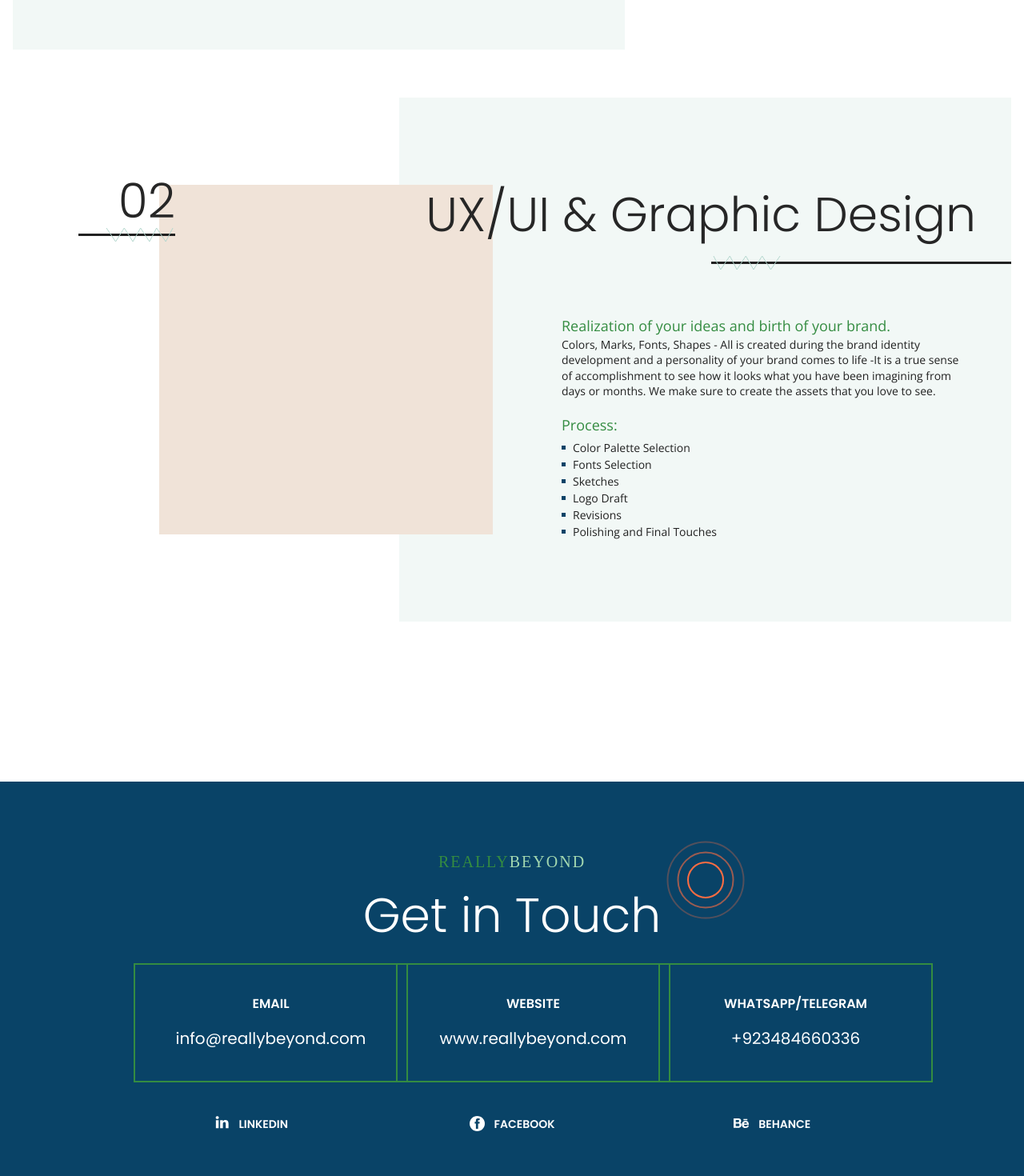
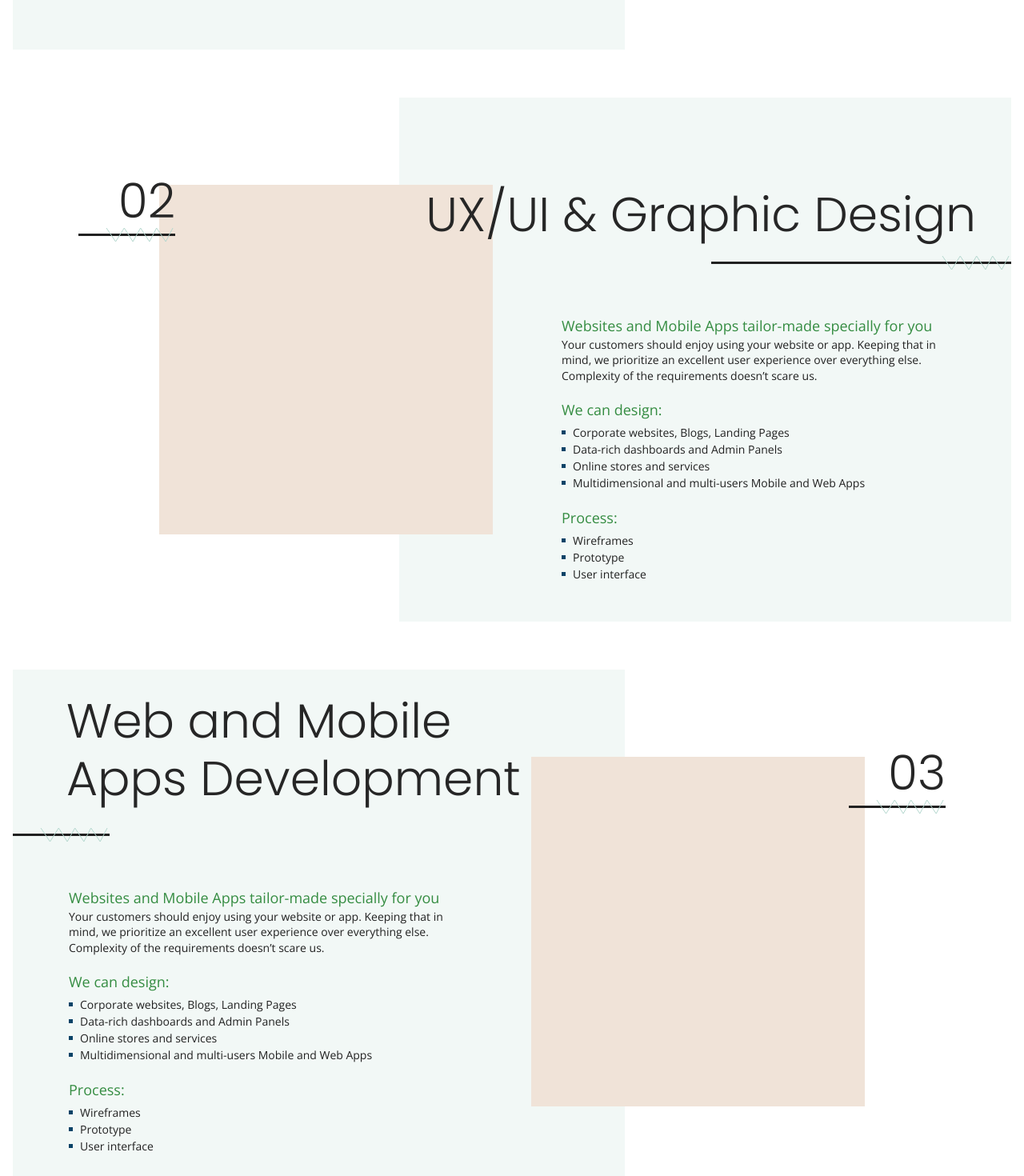
Before and after one commit to Kingkon963/reallyBeyond, a Next.js app: page /services in a window 1280 px wide. Shown: the part 940-2410 px from the top of the page at 80% size. Built offline with nearby package versions, Linux system fonts and the light colour scheme; a web font is replaced by a local one.

Commit message:
improved ServiceCard without mediaQuery

```diff
--- a/pages/services.tsx
+++ b/pages/services.tsx
@@ -56,25 +56,72 @@ const ServicesPage: NextPage = () => {
             >
               <div className="w-[298px] xsp:w-[358px] lg:w-auto mx-[12px] mt-[22px]">
                 <span className="text-[18px] text-green dark:text-black">
-                  Realization of your ideas and birth of your brand.
+                  Websites and Mobile Apps tailor-made specially for you
                 </span>
                 <p className="mt-0 text-[14px] lg:w-[498px] 3xl:w-[631px] leading-snug">
-                  Colors, Marks, Fonts, Shapes - All is created during the brand
-                  identity development and a personality of your brand comes to
-                  life -It is a true sense of accomplishment to see how it looks
-                  what you have been imagining from days or months. We make sure
-                  to create the assets that you love to see.
+                  Your customers should enjoy using your website or app. Keeping
+                  that in mind, we prioritize an excellent user experience over
+                  everything else. Complexity of the requirements doesn’t scare
+                  us.
                 </p>
+                <h2 className="text-[18px] text-green dark:text-black mt-5">
+                  We can design:
+                </h2>
+                <ul className="text-[14px] lg:ml-[17px] 3xl:ml-[19px] relative pt-1 list-outside list-[square]">
+                  <ListItem>Corporate websites, Blogs, Landing Pages</ListItem>
+                  <ListItem>Data-rich dashboards and Admin Panels</ListItem>
+                  <ListItem>Online stores and services</ListItem>
+                  <ListItem>
+                    Multidimensional and multi-users Mobile and Web Apps
+                  </ListItem>
+                </ul>
                 <h2 className="text-[18px] text-green dark:text-black mt-5">
                   Process:
                 </h2>
                 <ul className="text-[14px] lg:ml-[17px] 3xl:ml-[19px] relative pt-1 list-outside list-[square]">
-                  <ListItem>Color Palette Selection</ListItem>
-                  <ListItem>Fonts Selection</ListItem>
-                  <ListItem>Sketches</ListItem>
-                  <ListItem>Logo Draft</ListItem>
-                  <ListItem>Revisions</ListItem>
-                  <ListItem>Polishing and Final Touches</ListItem>
+                  <ListItem>Wireframes </ListItem>
+                  <ListItem>Prototype</ListItem>
+                  <ListItem>User interface</ListItem>
+                </ul>
+              </div>
+            </ServiceCard>
+            <ServiceCard
+              title={
+                <h2 className="lg:leading-[72px]">
+                  Web and Mobile <br /> Apps Development
+                </h2>
+              }
+              titleY={39}
+              number={3}
+            >
+              <div className="w-[298px] xsp:w-[358px] lg:w-auto mx-[12px] mt-[22px]">
+                <span className="text-[18px] text-green dark:text-black">
+                  Websites and Mobile Apps tailor-made specially for you
+                </span>
+                <p className="mt-0 text-[14px] lg:w-[498px] 3xl:w-[631px] leading-snug">
+                  Your customers should enjoy using your website or app. Keeping
+                  that in mind, we prioritize an excellent user experience over
+                  everything else. Complexity of the requirements doesn’t scare
+                  us.
+                </p>
+                <h2 className="text-[18px] text-green dark:text-black mt-5">
+                  We can design:
+                </h2>
+                <ul className="text-[14px] lg:ml-[17px] 3xl:ml-[19px] relative pt-1 list-outside list-[square]">
+                  <ListItem>Corporate websites, Blogs, Landing Pages</ListItem>
+                  <ListItem>Data-rich dashboards and Admin Panels</ListItem>
+                  <ListItem>Online stores and services</ListItem>
+                  <ListItem>
+                    Multidimensional and multi-users Mobile and Web Apps
+                  </ListItem>
+                </ul>
+                <h2 className="text-[18px] text-green dark:text-black mt-5">
+                  Process:
+                </h2>
+                <ul className="text-[14px] lg:ml-[17px] 3xl:ml-[19px] relative pt-1 list-outside list-[square]">
+                  <ListItem>Wireframes </ListItem>
+                  <ListItem>Prototype</ListItem>
+                  <ListItem>User interface</ListItem>
                 </ul>
               </div>
             </ServiceCard>
--- a/src/components/ServiceCard.tsx
+++ b/src/components/ServiceCard.tsx
@@ -5,7 +5,7 @@ import { useMedia } from "react-use";
 import ReactDOM from "react-dom";
 
 const UnderlineSVG = ({ size }: { size: "small" | "medium" | "large" }) => {
-  const SVGs = {
+  const UnderlineSVGs = {
     small: (
       <svg
         width="95"
@@ -52,13 +52,14 @@ const UnderlineSVG = ({ size }: { size: "small" | "medium" | "large" }) => {
       </svg>
     ),
   };
-  return SVGs[size];
+  return UnderlineSVGs[size];
 };
 
 interface ServiceCard {
   title: string | JSX.Element;
   number: number;
   mirror?: boolean;
+  titleY?: number;
 }
 
 const ServiceCard: React.FC<ServiceCard> = ({
@@ -66,11 +67,11 @@ const ServiceCard: React.FC<ServiceCard> = ({
   number,
   children,
   mirror = false,
+  titleY,
 }) => {
-  const isLG = useMedia("(min-width: 1024px)");
-
   const getTextContent = (elem: JSX.Element, text = ""): string => {
-    if (elem.props.children) {
+    if (typeof elem.props.children === "string") return elem.props.children;
+    if (elem.props.children instanceof Array) {
       const childs: Array<string | JSX.Element> = elem.props.children;
       childs.forEach((child) => {
         if (typeof child === "string") text += child;
@@ -85,41 +86,56 @@ const ServiceCard: React.FC<ServiceCard> = ({
   let largeTitle = false; // Checking if the title is double line or not
   if (typeof title === "string") largeTitle = title.length > 17;
   else {
+    console.log(title);
     largeTitle = getTextContent(title).length > 17;
   }
-
-  if (!isLG) mirror = false;
 
   return (
     <div
       className={`bg-[#F2F8F6] text-[#262626] lg:w-[765px] lg:h-[655px] 3xl:w-[944px]
     ${
       largeTitle ? "pt-[191px]" : "pt-[146px]"
-    }  lg:pt-[250px] pb-[38px] relative`}
-      style={mirror ? { transform: "scale(-1, 1)", marginLeft: "auto" } : {}}
+    }  lg:pt-[250px] pb-[38px] relative ${
+        mirror ? "lg:scale-x-flip lg:ml-auto" : ""
+      }`}
     >
-      <h1
+      {/* title */}
+      <div
         className={`font-poppinsLight text-[30px] leading-[45px]
         lg:text-[60px] lg:leading-[90px]
-      absolute top-[28px] ${
-        mirror ? "left-[44px]" : largeTitle ? "left-[27px]" : "left-[67px]"
-      }  lg:top-[101px] z-10`}
-        style={mirror ? { transform: "scale(-1, 1)" } : {}}
+        absolute top-[28px] ${
+          mirror
+            ? "left-[44px]"
+            : largeTitle
+            ? "left-[27px] lg:left-[67px]"
+            : "left-[67px]"
+        }
+        ${titleY ? `lg:top-[${titleY}px]` : "lg:top-[101px]"}
+        ${mirror ? "lg:scale-x-flip" : ""}
+         z-10`}
       >
         {title}
-      </h1>
+      </div>
       <div
-        className={`absolute ${
-          largeTitle ? "top-[126px]" : "top-[75px]"
-        } lg:top-[197px]`}
+        className={`absolute ${largeTitle ? "top-[126px]" : "top-[75px]"}
+        ${mirror ? "lg:scale-x-flip" : ""}
+        lg:top-[197px]`}
       >
-        <UnderlineSVG size={isLG ? (mirror ? "large" : "medium") : "small"} />
+        <span className="lg:hidden">
+          <UnderlineSVG size="small" />
+        </span>
+        <span className="hidden lg:inline-block">
+          {mirror ? (
+            <UnderlineSVG size="large" />
+          ) : (
+            <UnderlineSVG size="medium" />
+          )}
+        </span>
       </div>
 
       <div
         className={`absolute right-[28px] lg:-right-[401px] lg:top-[97px] 3xl:-right-[475px] 3xl:top-[110px]
-      flex flex-col items-end z-10`}
-        style={mirror ? { transform: "scale(-1, 1)" } : {}}
+      flex flex-col items-end z-10 ${mirror ? "lg:scale-x-flip" : ""}`}
       >
         <span className="font-poppinsLight text-[30px] leading-[45px] lg:text-[60px] lg:leading-[65px]">
           {number.toString().padStart(2, "0")}
@@ -128,19 +144,20 @@ const ServiceCard: React.FC<ServiceCard> = ({
       </div>
       {/* Illustration */}
       <div
-        className="bg-[#F0E3D8]
+        className={`bg-[#F0E3D8]
         w-[167px] h-[147px]
         xsp:w-[201px] xsp:h-[177px]
         lg:w-[417px] lg:h-[437px]
         3xl:w-[515px] 3xl:h-[453px]
         lg:absolute lg:top-[109px] lg:left-[648px] 3xl:left-[799px]
-       "
-        style={mirror ? { transform: "scale(-1, 1)" } : {}}
+        ${mirror ? "lg:scale-x-flip" : ""}
+        `}
       ></div>
 
       <div
-        className={`${mirror ? "lg:mr-[191px]" : "lg:ml-[58px]"}`}
-        style={mirror ? { transform: "scale(-1, 1)" } : {}}
+        className={`${mirror ? "lg:mr-[191px]" : "lg:ml-[58px]"} ${
+          mirror ? "lg:scale-x-flip" : ""
+        }`}
       >
         {children}
       </div>
--- a/tailwind.config.js
+++ b/tailwind.config.js
@@ -31,6 +31,9 @@ module.exports = {
         poppinsLight: "Poppins Light",
         openSansBold: "Open Sans Bold",
       },
+      scale: {
+        flip: "-1",
+      },
       keyframes: {
         popup: {
           "0%": { transform: "scale(0.9)" },
```
